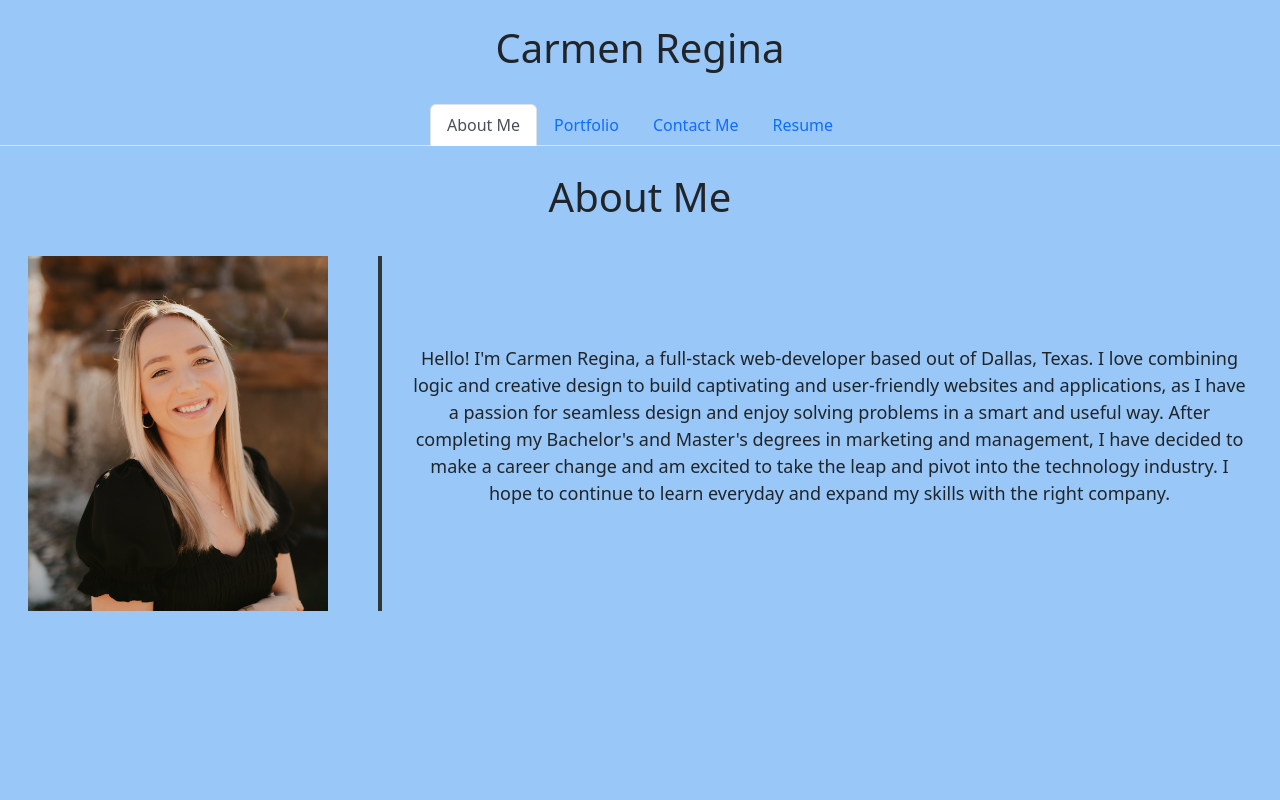
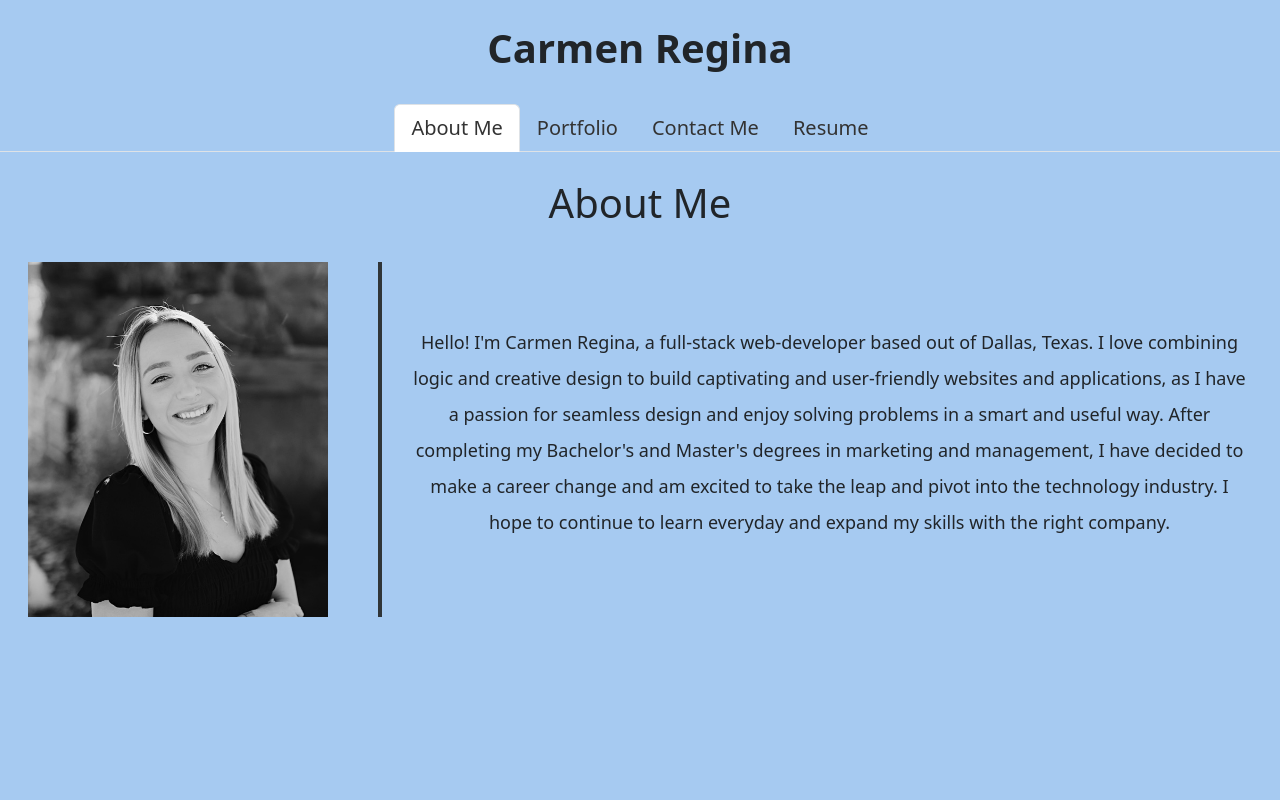
Before and after one commit to crcarmen23/crcarmen23-react-portfolio, a React (Vite) app: page / in a window 1280 px wide. Shown: the top 800 px of the page. Built offline with nearby package versions, Linux system fonts and the light colour scheme.

Commit message:
added styles

```diff
--- a/src/App.css
+++ b/src/App.css
@@ -12,11 +12,11 @@ main {
 
 .nav-tabs {
   justify-content: center;
-  color: #333;
+  color: #333 !important;
 }
 
-.nav-item {
-  color: #333;
+.nav-link {
+  color: #333 !important;
 }
 
 .header {
@@ -74,7 +74,7 @@ article {
   max-width: 1500px;
   margin: 0;
   text-align: center;
-  background-color: #98c7f8;
+  background-color: #a6caf1;
 }
 
 body {
@@ -103,7 +103,7 @@ text-align: left;
 }
 
 .btn {
-  background-color: #333;
+  background-color: #333 !important;
   border-color: #303538;
 
 }
--- a/src/components/NavTabs.jsx
+++ b/src/components/NavTabs.jsx
@@ -6,9 +6,9 @@ function NavTabs() {
   console.log(currentPage)
   return (
     <div>
-      <h1 className="header pt-4">Carmen Regina</h1>
+      <h1 className="header pt-4 fs-1 fw-bold">Carmen Regina</h1>
       <br />
-      <ul className="nav nav-tabs">
+      <ul className="nav nav-tabs fs-5">
         <li className="nav-item">
           <Link
             to="/"
--- a/src/pages/AboutMe.jsx
+++ b/src/pages/AboutMe.jsx
@@ -7,8 +7,8 @@ export default function AboutMe() {
       <h1 className="aboutHeader">About Me</h1>
       <br />
       <div className="container">
-      <aside><img className="headshot" src="/headshot.png" alt="Carmen Regina Headshot" /></aside>
-      <article><p>
+      <aside><img className="headshot" src="/headshot.jpg" alt="Carmen Regina Headshot" /></aside>
+      <article className="lh-lg"><p>
         Hello! I'm Carmen Regina, a full-stack web-developer based out of Dallas, Texas. I love combining logic and creative design to build captivating and user-friendly websites and applications, as I have a passion for seamless design and enjoy solving problems in a smart and useful way. After completing my Bachelor's and Master's degrees in marketing and management, I have decided to make a career change and am excited to take the leap and pivot into the technology industry. I hope to continue to learn everyday and expand my skills with the right company.
       </p></article>
       </div>
--- a/src/pages/ContactMe.jsx
+++ b/src/pages/ContactMe.jsx
@@ -90,7 +90,7 @@ function ContactMe() {
             placeholder="Message"
             required
           />
-          <button type="submit">
+          <button type="submit" className="btn btn-primary m-2 shadow bg-body-tertiary rounded">
             Submit
           </button>
         </form>
--- a/src/pages/Portfolio.jsx
+++ b/src/pages/Portfolio.jsx
@@ -55,18 +55,18 @@ export default function Portfolio() {
 
   return (
     <div className="m-5">
-      <h1>Portfolio</h1>
+      <h1>My Work</h1>
       <div className="row">
         {
           projects.map((project) => (
-            <div className="col-md-4 col-sm-12 mb-5" key={project.title}>
+            <div className=".g col-md-4 col-sm-12 mb-5" key={project.title}>
               <div className="card">
                 <img src={project.image} className="card-img-top" alt={project.alt}/>
                   <div className="card-body">
                     <h5 className="card-title">{project.title}</h5>
-                    <p className="card-text">{project.description}</p>
-                    <a href={project.repo} className="btn btn-primary m-2">Github Repo</a>
-                    <a href={project.deployed} className="btn btn-primary m-2">Demo App</a>
+                    <p className="card-text text-body-secondary">{project.description}</p>
+                    <a href={project.repo} className="btn btn-primary m-2 shadow p-3 mb-5 bg-body-tertiary rounded">Github Repo</a>
+                    <a href={project.deployed} className="btn btn-primary m-2 shadow p-3 mb-5 bg-body-tertiary rounded">Demo App</a>
                   </div>
               </div>
             </div>
```
Also changed, not shown: public/headshot.jpg (added), public/headshot.png (deleted).
